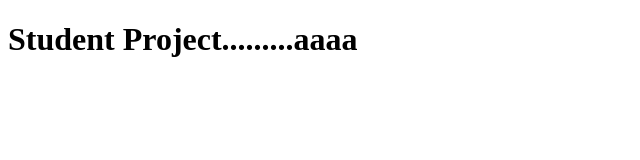
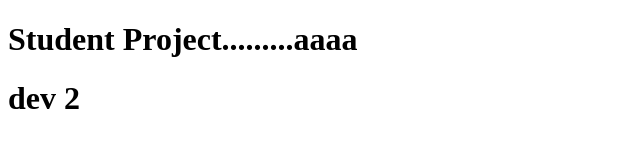
Before and after one commit to sabithossen4/Student_Project, a plain HTML site: page index.html in a window 1280 px wide. Shown: the whole page, without its empty margins (0-640 px from the left). Drawn offline with Linux system fonts and the light colour scheme.

Commit message:
new branch dev-2

```diff
--- a/index.html
+++ b/index.html
@@ -7,5 +7,6 @@
 </head>
 <body>
   <h1> Student Project.........aaaa</h1>
+  <h1>dev 2</h1>
 </body>
 </html>
```
